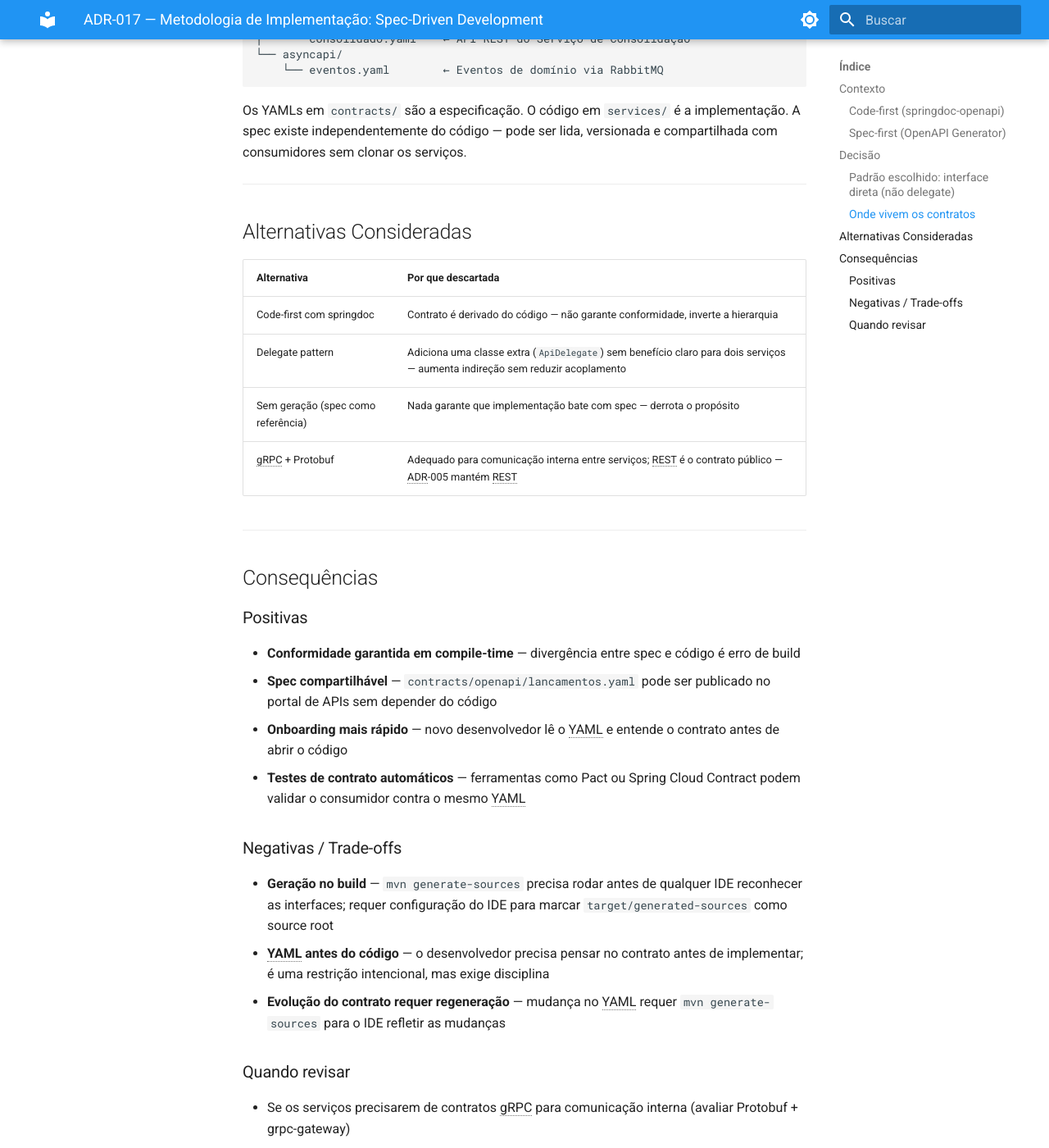
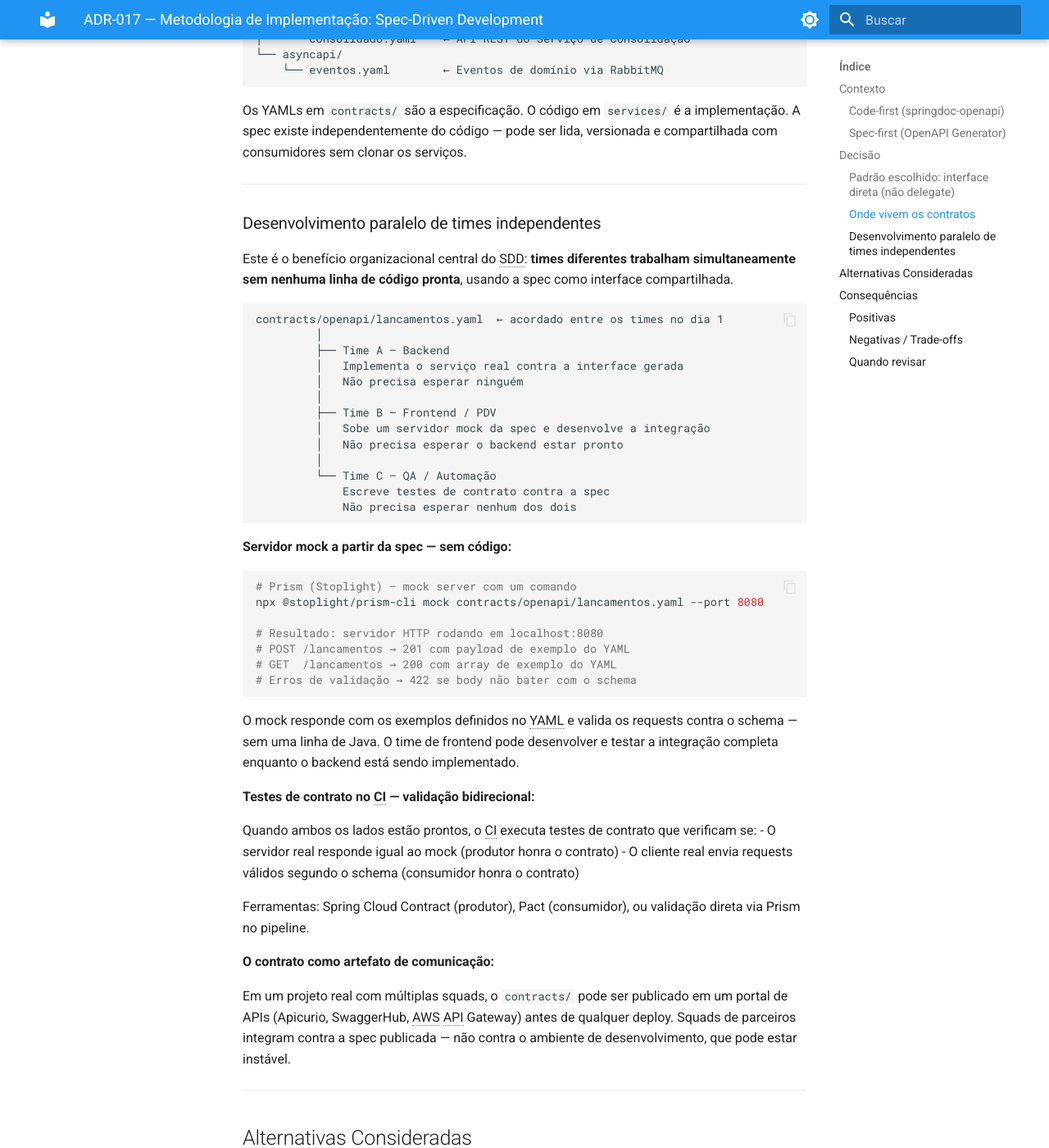
Before and after one commit to gsperim/account-engine-lab, an MkDocs documentation site: the page built from docs/adr/ADR-017-spec-driven-development.md, in a window 1280 px wide and 1400 px high, scrolled down 2119 px. Shown: the whole window at 82% size. Built offline with MkDocs 1.6.1 and Material for MkDocs 9.7.7, drawn with Linux system fonts in a browser that asks for light colours.

Commit message:
docs(adr-017): adicionar desenvolvimento paralelo de times via mock servers
O ponto central do SDD que faltava: times de backend, frontend e QA
trabalham simultaneamente sem nenhuma linha de código pronta, usando
a spec como interface compartilhada. Documenta Prism para mock servers,
testes de contrato bidirecional no CI e publicação da spec como artefato.

Co-Authored-By: Claude Sonnet 4.6 <noreply@anthropic.com>

````diff
--- a/docs/adr/ADR-017-spec-driven-development.md
+++ b/docs/adr/ADR-017-spec-driven-development.md
@@ -94,6 +94,54 @@ Os YAMLs em `contracts/` são a especificação. O código em `services/` é a i
 
 ---
 
+### Desenvolvimento paralelo de times independentes
+
+Este é o benefício organizacional central do SDD: **times diferentes trabalham simultaneamente sem nenhuma linha de código pronta**, usando a spec como interface compartilhada.
+
+```
+contracts/openapi/lancamentos.yaml  ← acordado entre os times no dia 1
+         │
+         ├── Time A — Backend
+         │   Implementa o serviço real contra a interface gerada
+         │   Não precisa esperar ninguém
+         │
+         ├── Time B — Frontend / PDV
+         │   Sobe um servidor mock da spec e desenvolve a integração
+         │   Não precisa esperar o backend estar pronto
+         │
+         └── Time C — QA / Automação
+             Escreve testes de contrato contra a spec
+             Não precisa esperar nenhum dos dois
+```
+
+**Servidor mock a partir da spec — sem código:**
+
+```bash
+# Prism (Stoplight) — mock server com um comando
+npx @stoplight/prism-cli mock contracts/openapi/lancamentos.yaml --port 8080
+
+# Resultado: servidor HTTP rodando em localhost:8080
+# POST /lancamentos → 201 com payload de exemplo do YAML
+# GET  /lancamentos → 200 com array de exemplo do YAML
+# Erros de validação → 422 se body não bater com o schema
+```
+
+O mock responde com os exemplos definidos no YAML e valida os requests contra o schema — sem uma linha de Java. O time de frontend pode desenvolver e testar a integração completa enquanto o backend está sendo implementado.
+
+**Testes de contrato no CI — validação bidirecional:**
+
+Quando ambos os lados estão prontos, o CI executa testes de contrato que verificam se:
+- O servidor real responde igual ao mock (produtor honra o contrato)
+- O cliente real envia requests válidos segundo o schema (consumidor honra o contrato)
+
+Ferramentas: Spring Cloud Contract (produtor), Pact (consumidor), ou validação direta via Prism no pipeline.
+
+**O contrato como artefato de comunicação:**
+
+Em um projeto real com múltiplas squads, o `contracts/` pode ser publicado em um portal de APIs (Apicurio, SwaggerHub, AWS API Gateway) antes de qualquer deploy. Squads de parceiros integram contra a spec publicada — não contra o ambiente de desenvolvimento, que pode estar instável.
+
+---
+
 ## Alternativas Consideradas
 
 | Alternativa | Por que descartada |
````
